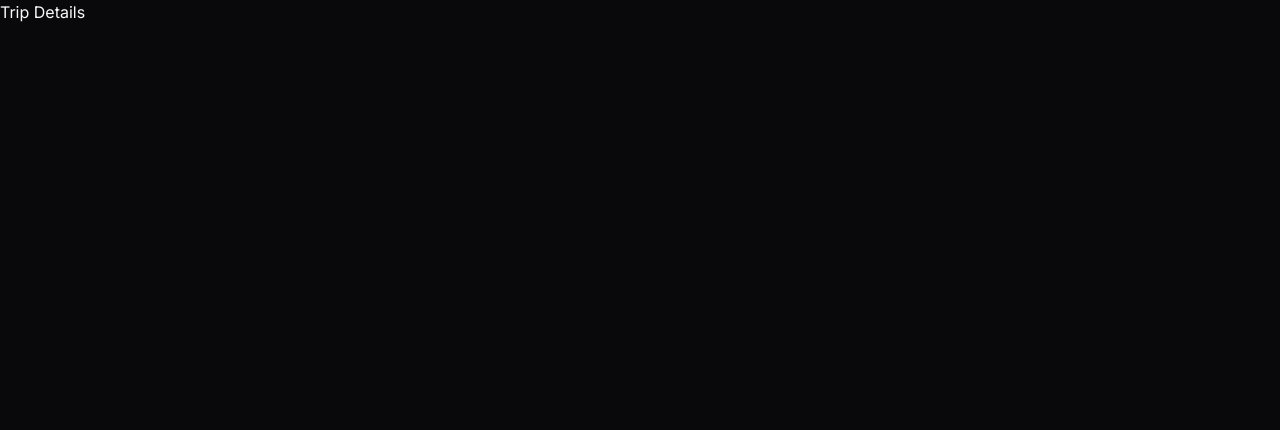
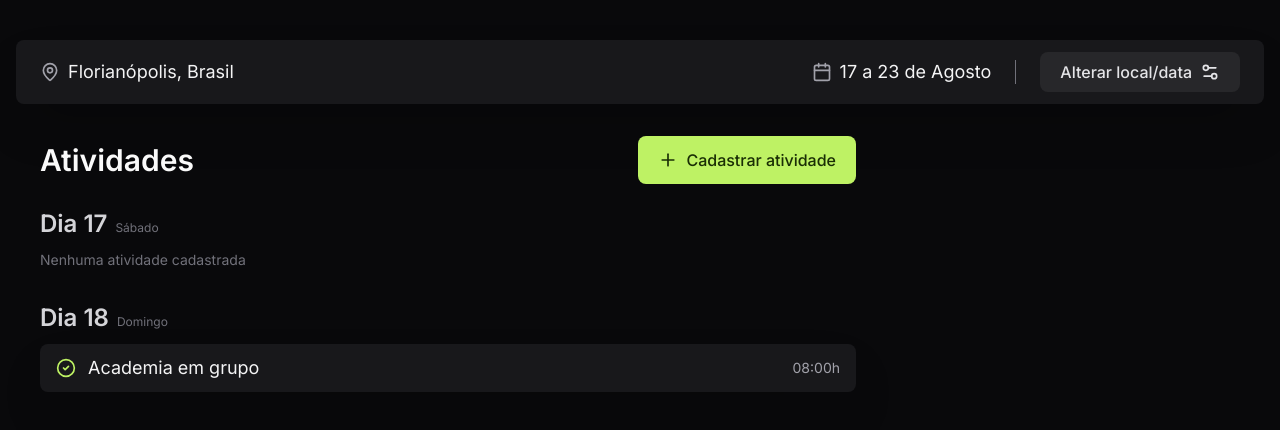
Before and after one commit to IsaaczZj/trip-planner-front-end, a React (Vite) app: page /trips/1 in a window 1280 px wide. Shown: the top 430 px of the page. Built offline with nearby package versions, Linux system fonts and the light colour scheme.

Commit message:
feat: starting the trip details page

```diff
--- a/src/App.tsx
+++ b/src/App.tsx
@@ -3,6 +3,7 @@ import { AppRoute } from "./routes";
 
 export function App(){
   return(
-    <AppRoute/>
+    <>
+    </>
   )
 }
--- a/src/components/core/ConfirmTripModal.tsx
+++ b/src/components/core/ConfirmTripModal.tsx
@@ -1,8 +1,7 @@
 import { Mail, User, X } from "lucide-react";
 interface ConfirmTripModal {
   closeConfirmTripModal: () => void;
-
-  createTrip: () => void;
+  createTrip: (e: React.FormEvent<HTMLFormElement>) => void;
 }
 
 export function ConfirmTripModal({
@@ -52,10 +51,10 @@ export function ConfirmTripModal({
               className="text-md outline-none placeholder:text-zinc-400 w-full"
             />
           </div>
+          <button className="bg-lime-300 text-lime-950 rounded-lg px-5 h-14 font-medium flex items-center justify-center gap-2 hover:bg-lime-400 cursor-pointer w-full">
+            Confirmar criação de viajem
+          </button>
         </form>
-        <button className="bg-lime-300 text-lime-950 rounded-lg px-5 h-14 font-medium flex items-center justify-center gap-2 hover:bg-lime-400 cursor-pointer w-full">
-          Confirmar criação de viajem
-        </button>
       </div>
     </div>
   );
--- /dev/null
+++ b/src/components/core/DestinationDateStep.tsx
@@ -0,0 +1,56 @@
+import { ArrowRight, Calendar, MapPin, Settings2 } from "lucide-react";
+
+interface DestinationDateStepProps {
+  isGuestsInputOpen: boolean;
+  closeGuestsInput: () => void;
+  openGuestsInput: () => void;
+}
+
+export function DestinationDateStep({
+  openGuestsInput,
+  closeGuestsInput,
+  isGuestsInputOpen,
+}: DestinationDateStepProps) {
+  return (
+    <div className="h-16 bg-zinc-900 px-4 rounded-xl flex items-center shadow-2xl gap-3">
+      <div className="flex items-center gap-2 flex-1 ">
+        <MapPin className="size-5 text-zinc-400" />
+        <input
+          disabled={isGuestsInputOpen}
+          className="text-lg outline-none placeholder:text-zinc-400 "
+          type="text"
+          placeholder="Para onde você vai?"
+        />
+      </div>
+      <div className="flex items-center gap-2 ">
+        <Calendar className="size-5 text-zinc-400" />
+        <input
+          disabled={isGuestsInputOpen}
+          className="text-lg outline-none placeholder:text-zinc-400 w-40"
+          type="text"
+          placeholder="Quando?"
+        />
+      </div>
+
+      <div className="w-px h-6 bg-zinc-500" />
+
+      {isGuestsInputOpen ? (
+        <button
+          className="bg-zinc-800 text-zinc-200 rounded-lg px-5 py-2 font-medium flex items-center gap-2 hover:opacity-75 cursor-pointer"
+          onClick={closeGuestsInput}
+        >
+          Alterar local/data
+          <Settings2 className="size-5 " />
+        </button>
+      ) : (
+        <button
+          className="bg-lime-300 text-lime-950 rounded-lg px-5 py-2 font-medium flex items-center gap-2 hover:bg-lime-400 cursor-pointer"
+          onClick={openGuestsInput}
+        >
+          Continuar
+          <ArrowRight className="size-5 " />
+        </button>
+      )}
+    </div>
+  );
+}
--- a/src/components/core/InviteGuestsModal.tsx
+++ b/src/components/core/InviteGuestsModal.tsx
@@ -30,7 +30,7 @@ export function InviteGuestsModal({
           viagem.
         </p>
 
-        {/* ÁREA DOS EMAILS MODAL*/}
+
         <div className="flex flex-wrap gap-2">
           {emailsToInvite.map((email) => (
             <div
--- /dev/null
+++ b/src/components/core/InviteGuestsStep.tsx
@@ -0,0 +1,40 @@
+import { ArrowRight, UserRoundPlus } from "lucide-react";
+
+interface InviteGuestsStep {
+  openGuestModal: () => void;
+  openConfirmTripModal: () => void;
+  emailsToInvite: string[];
+}
+
+export function InviteGuestsStep({
+  openGuestModal,
+  emailsToInvite,
+  openConfirmTripModal,
+}: InviteGuestsStep) {
+  return (
+    <div className="h-16 bg-zinc-900 px-4 rounded-xl flex items-center shadow-2xl gap-3 -mt-4">
+      <button className="flex flex-1 cursor-pointer" onClick={openGuestModal}>
+        <div className="flex items-center gap-2">
+          <UserRoundPlus className="size-5 text-zinc-400" />
+          {emailsToInvite.length > 0 ? (
+            <span className="text-zinc-100 text-lg flex-1">
+              {emailsToInvite.length} pessoa(s) convidada(s)
+            </span>
+          ) : (
+            <span className="text-zinc-400 text-lg flex-1">
+              Quem estará na viagem?
+            </span>
+          )}
+        </div>
+      </button>
+
+      <button
+        className="bg-lime-300 text-lime-950 rounded-lg px-5 py-2 font-medium flex items-center gap-2 hover:bg-lime-400 cursor-pointer"
+        onClick={openConfirmTripModal}
+      >
+        Confirmar viagem
+        <ArrowRight className="size-5 " />
+      </button>
+    </div>
+  );
+}
--- a/src/main.tsx
+++ b/src/main.tsx
@@ -1,10 +1,11 @@
-import { StrictMode } from 'react'
-import { createRoot } from 'react-dom/client'
-import './index.css'
-import {App} from './App.tsx'
+import { StrictMode } from "react";
+import { createRoot } from "react-dom/client";
+import "./index.css";
+import { App } from "./App.tsx";
+import { AppRoute } from "./routes/index.tsx";
 
-createRoot(document.getElementById('root')!).render(
+createRoot(document.getElementById("root")!).render(
   <StrictMode>
-    <App />
-  </StrictMode>,
-)
+    <AppRoute />
+  </StrictMode>
+);
--- a/src/pages/TripDetails.tsx
+++ b/src/pages/TripDetails.tsx
@@ -1,5 +1,73 @@
-export function TripDetails(){
-  return(
-    <h1>Trip Details</h1>
-  )
+import { Calendar, CircleCheck, MapPin, Plus, Settings2 } from "lucide-react";
+
+export function TripDetails() {
+  return (
+    <div className="max-w-7xl px-4 py-10 mx-auto space-y-8">
+      <header className="px-6 rounded-lg h-16 bg-zinc-900 shadow-2xl flex items-center justify-between">
+        <div className="flex items-center gap-2">
+          <MapPin className="size-5 text-zinc-400" />
+          <span className="text-zinc-100 text-lg">Florianópolis, Brasil</span>
+        </div>
+        <div>
+          <div className="flex gap-6 items-center">
+            <div className="flex items-center gap-2">
+              <Calendar className="size-5 text-zinc-400" />
+              <span className="text-zinc-100 text-lg">17 a 23 de Agosto</span>
+            </div>
+            <div className="w-px h-6 bg-zinc-500" />
+
+            <button className="bg-zinc-800 text-zinc-200 rounded-lg px-5 py-2 font-medium flex items-center gap-2 hover:opacity-75 cursor-pointer">
+              Alterar local/data
+              <Settings2 className="size-5 " />
+            </button>
+          </div>
+        </div>
+      </header>
+
+      <main className="flex gap-16 px-6">
+        <div className="flex-1 space-y-6">
+          <div className="flex items-center justify-between">
+            <h2 className="text-3xl font-semibold">Atividades</h2>
+            <button className="bg-lime-300 text-lime-950 rounded-lg px-5 py-3 font-medium flex items-center gap-2 hover:bg-lime-400 cursor-pointer">
+              <Plus className="size-5 " />
+              Cadastrar atividade
+            </button>
+          </div>
+
+          <div className="space-y-8">
+            <div className="space-y-2.5">
+              <div className="flex gap-2 items-baseline">
+                <span className="text-2xl text-zinc-300 font-semibold">
+                  Dia 17
+                </span>
+                <span className="text-xs text-zinc-500">Sábado</span>
+              </div>
+              <p className="text-zinc-500 text-sm">
+                Nenhuma atividade cadastrada
+              </p>
+            </div>
+
+            <div className="space-y-2.5">
+              <div className="flex gap-2 items-baseline">
+                <span className="text-2xl text-zinc-300 font-semibold">
+                  Dia 18
+                </span>
+                <span className="text-xs text-zinc-500">Domingo</span>
+              </div>
+              <div className="space-y-2.5">
+                <div className="px-4 py-2.5 bg-zinc-900 rounded-lg shadow-2xl flex items-center gap-3">
+                  <CircleCheck className="size-5 text-lime-300" />
+                  <span className=" text-zinc-100 text-lg">
+                    Academia em grupo
+                  </span>
+                  <span className="text-zinc-400 text-sm ml-auto">08:00h</span>
+                </div>
+              </div>
+            </div>
+          </div>
+        </div>
+        <div className="w-80"></div>
+      </main>
+    </div>
+  );
 }
```
Also changed, not shown: src/pages/CreateTrip.tsx (+16 -85 lines).
